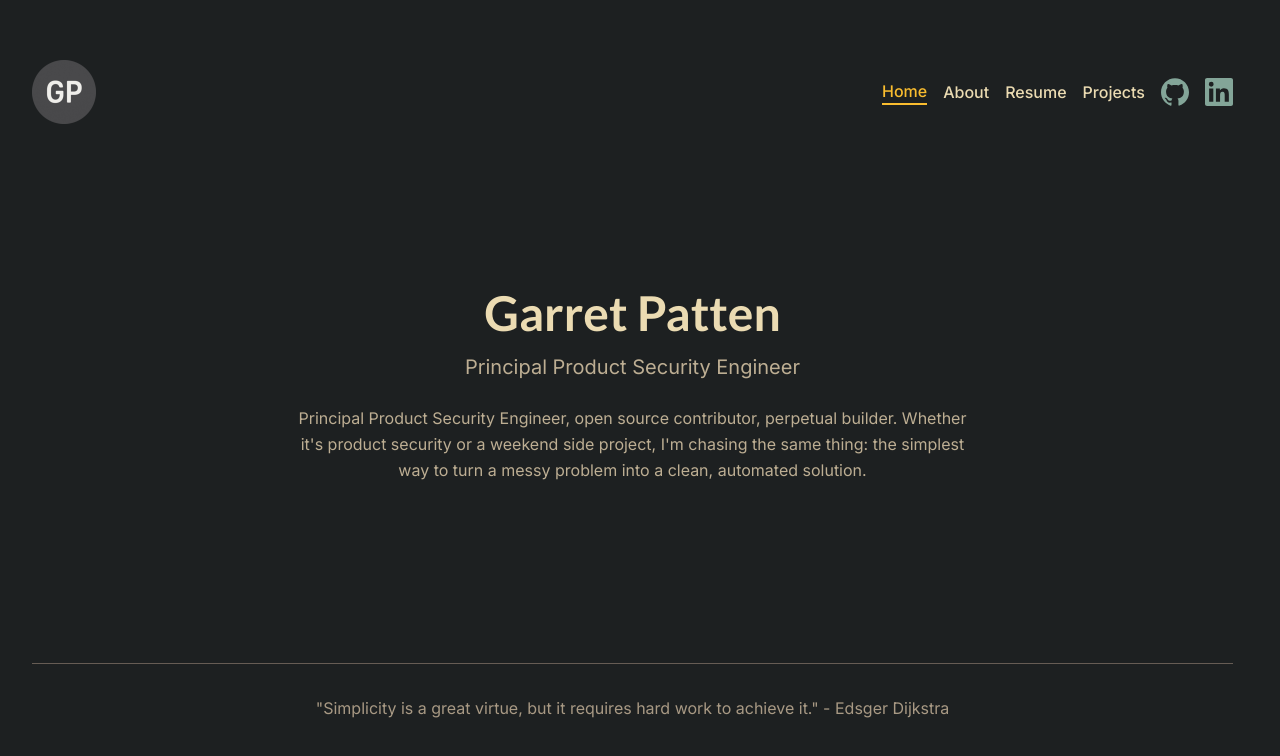
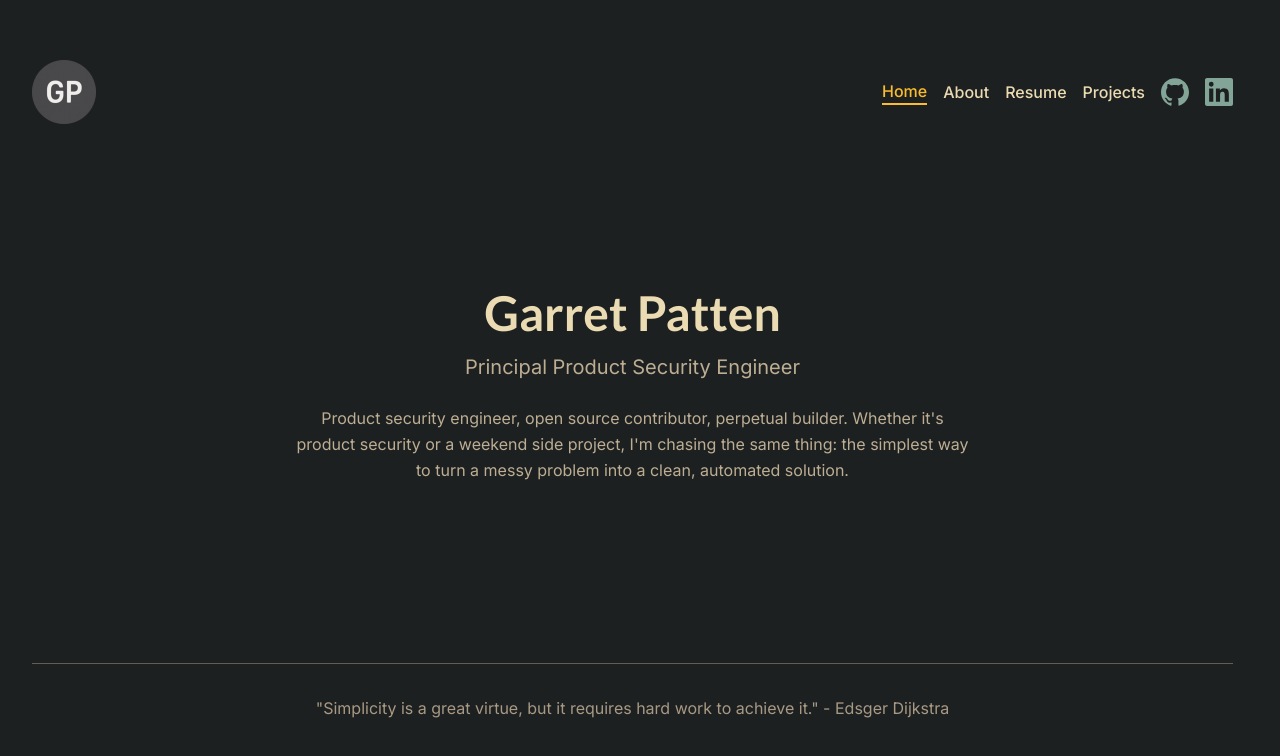
Before and after one commit to garretpatten/garretpatten.com, a Vue app: page / in a window 1280 px wide. Shown: the top 756 px of the page. Built offline with nearby package versions, Linux system fonts and the light colour scheme.

Commit message:
fix(landing): drop title level from hero descriptor

```diff
--- a/src/views/LandingView.vue
+++ b/src/views/LandingView.vue
@@ -11,8 +11,8 @@
       <p
         class="font-sans text-base text-gray-300 leading-relaxed max-w-2xl mx-auto mt-6"
       >
-        Principal Product Security Engineer, open source contributor, perpetual
-        builder. Whether it's product security or a weekend side project, I'm
+        Product security engineer, open source contributor, perpetual builder.
+        Whether it's product security or a weekend side project, I'm
         chasing the same thing: the simplest way to turn a messy problem into a
         clean, automated solution.
       </p>
```
